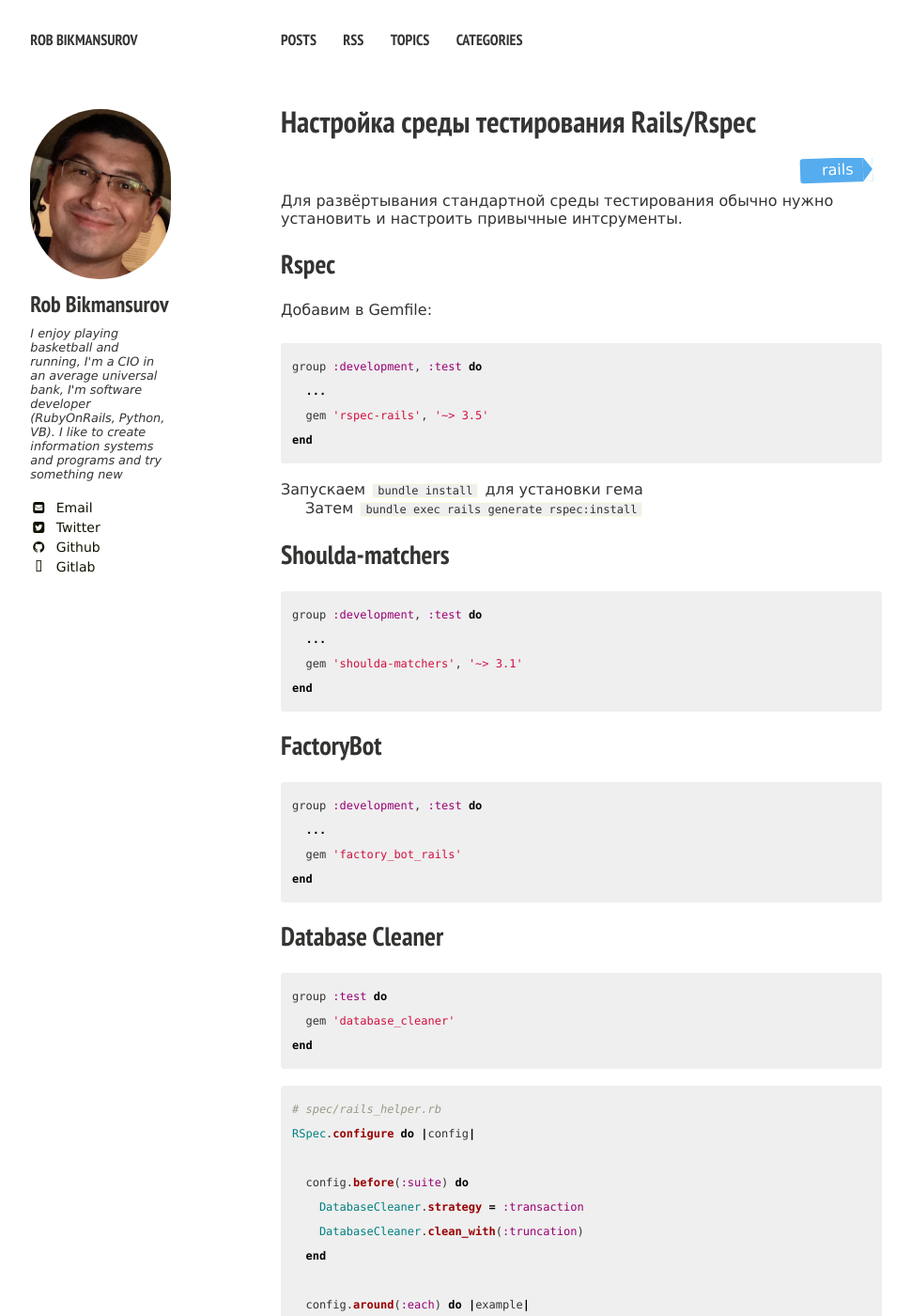
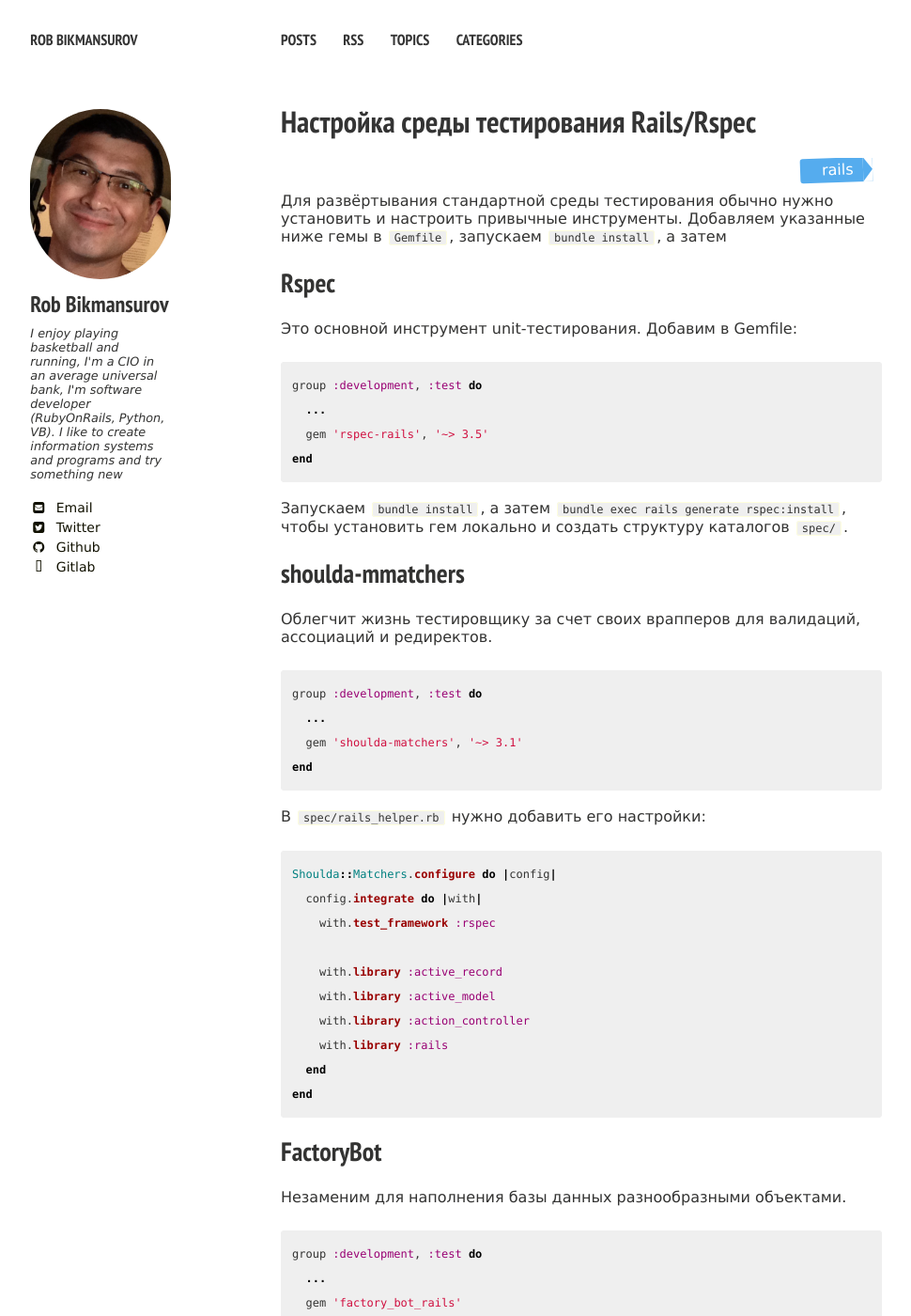
Before and after one commit to RobBikmansurov/robbikmansurov.github.io, a Jekyll site: the page built from _posts/2018-06-01-rails-rspec-setup.md, in a window 1280 px wide and 1400 px high. Shown: the whole window at 94% size, without its empty margins (21-991 px from the left). Built offline with Jekyll 4.4.1, drawn with Linux system fonts in a browser that asks for light colours; some of the changed text lies outside the part shown.

Commit message:
writing post about rspec

`````diff
--- a/_posts/2018-06-01-rails-rspec-setup.md
+++ b/_posts/2018-06-01-rails-rspec-setup.md
@@ -6,11 +6,11 @@ tags:   rails rspec
 categories: rails
 ---
 
-Для развёртывания стандартной среды тестирования обычно нужно установить и настроить привычные интсрументы.
+Для развёртывания стандартной среды тестирования обычно нужно установить и настроить привычные инструменты. Добавляем указанные ниже гемы в `Gemfile`, запускаем `bundle install`, а затем
 
 ## Rspec
 
-Добавим в Gemfile:
+Это основной инструмент unit-тестирования. Добавим в Gemfile:
 
 ```ruby
 group :development, :test do
@@ -19,11 +19,11 @@ group :development, :test do
 end
 ````
 
-Запускаем `bundle install` для установки гема
+Запускаем `bundle install`, а затем `bundle exec rails generate rspec:install`, чтобы установить гем локально и создать структуру каталогов `spec/`.
 
-Затем `bundle exec rails generate rspec:install`
+## shoulda-mmatchers
 
-## Shoulda-matchers
+Облегчит жизнь тестировщику за счет своих врапперов для валидаций, ассоциаций и редиректов.
 
 ```ruby
 group :development, :test do
@@ -32,7 +32,23 @@ group :development, :test do
 end
 ```
 
+В `spec/rails_helper.rb` нужно добавить его настройки:
+```ruby
+Shoulda::Matchers.configure do |config|
+  config.integrate do |with|
+    with.test_framework :rspec
+
+    with.library :active_record
+    with.library :active_model
+    with.library :action_controller
+    with.library :rails
+  end
+end
+```
+
 ## FactoryBot
+
+Незаменим для наполнения базы данных разнообразными объектами.
 
 ```ruby
 group :development, :test do
@@ -41,7 +57,11 @@ group :development, :test do
 end
 ```
 
+После установки нужно создать свои фейковые модели в `spec/factories/`
+
 ## Database Cleaner
+
+Незаменим для поддержания нашей тестовой базы данных в здоровом состоянии. Имеет развитые средства управления стратегиями очистки.
 
 ```ruby
 group :test do
`````
Also changed, not shown: other parts of _posts/2018-06-01-rails-rspec-setup.md (+1 -0 lines).
